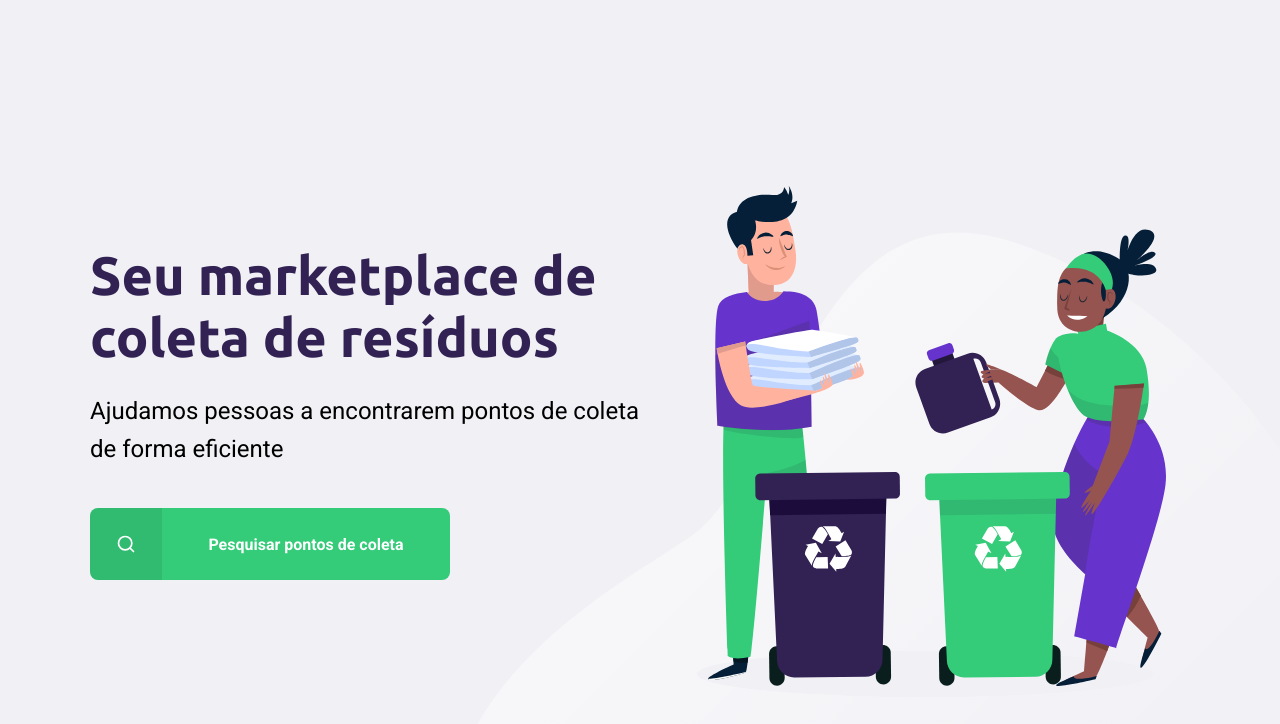
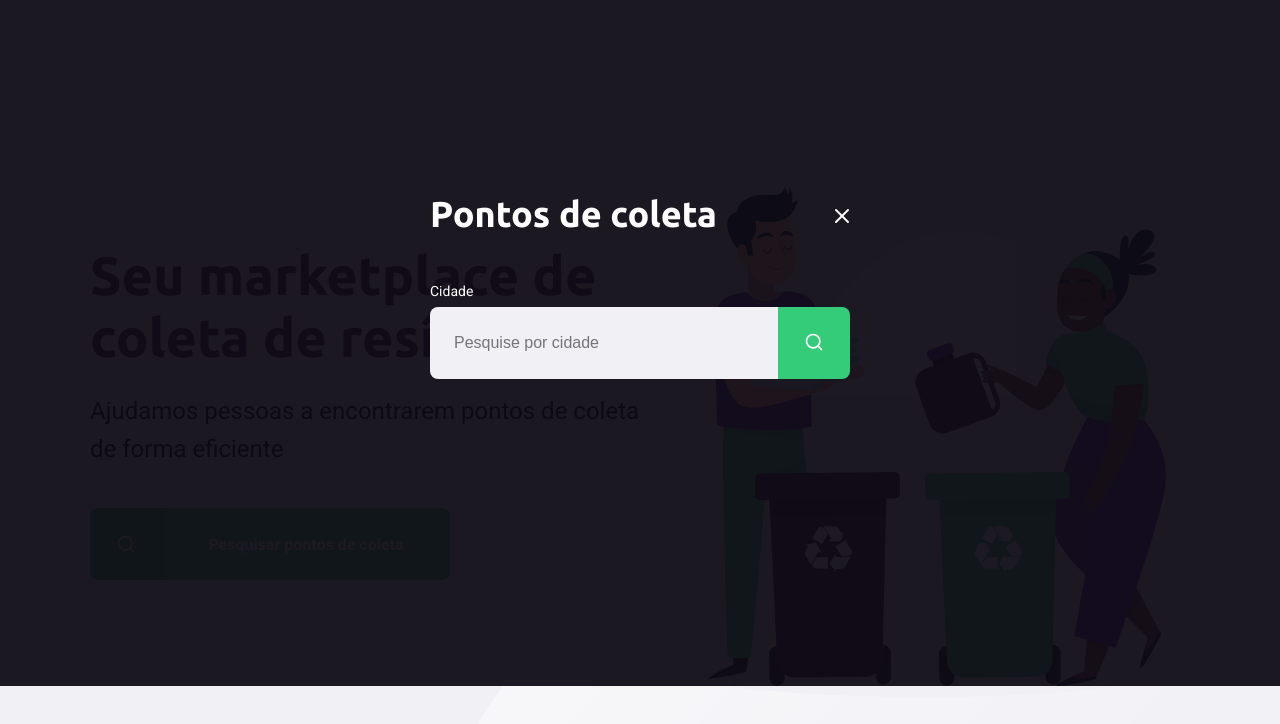
Before and after one commit to fredsonchaves07/ecoleta, a plain HTML site: page index.html in a window 1280 px wide. Both pictures are taken after a click on the link "Pesquisar pontos de coleta". Shown: the part 114-838 px from the top of the page. Drawn offline with Linux system fonts and the light colour scheme.

Commit message:
feat: front-end finish

```diff
--- a/index.html
+++ b/index.html
@@ -5,6 +5,7 @@
     <meta name="viewport" content="width=device-width, initial-scale=1.0">
     <link rel="stylesheet" href="main.css">
     <link rel="stylesheet" href="home.css">
+    <link rel="stylesheet" href="modal.css">
     <link rel="stylesheet" href="responsive.css">
     <title>Ecoleta</title>
 </head>
@@ -13,7 +14,7 @@
         <div class="content">
             <header>
                 <img src="./img/logo.svg" alt="logomarca">
-                <a href="#">
+                <a href="create-point.html">
                     <span></span>
                     Cadastre um ponto de coleta
                 </a>
@@ -30,5 +31,24 @@
             </main>
         </div>
     </div>
+
+    <div id="modal" class="hide">
+        <div class="content">
+            <div class="header">
+                <h1>Pontos de coleta</h1>
+                <a href="#">Fechar</a>
+            </div>
+            <form action="">
+                <label for="search">Cidade</label>
+                <div class="search field">
+                    <input type="text" name="search" placeholder="Pesquise por cidade">
+                    <button>
+                        <img src="./img/search.svg" alt="Buscar">
+                    </button>
+                </div>
+            </form>
+        </div>
+    </div>
+    <script src="index.js"></script>
 </body>
 </html>
--- /dev/null
+++ b/index.js
@@ -0,0 +1,11 @@
+const buttonSearch = document.querySelector('#page-home main a')
+const modal = document.querySelector('#modal')
+const closeModal = document.querySelector('#modal .header a')
+
+buttonSearch.addEventListener('click', () => {
+    modal.classList.remove('hide')
+})
+
+closeModal.addEventListener('click', () =>{
+    modal.classList.add('hide')
+})
--- /dev/null
+++ b/modal.css
@@ -0,0 +1,75 @@
+#modal{
+    height: 100vh;
+    width: 100vw;
+    background-color: #0e0a14ef;
+    position: fixed;
+    top: 0;
+    display: flex;
+    justify-content: center;
+    align-items: center;
+    transition: 400ms;
+}
+
+#modal.hide{
+    visibility: hidden;
+}
+
+#modal .content{
+    color: white;
+    width: 420px;
+
+}
+
+#modal .header{
+    display: flex;
+    align-items: center;
+    justify-content: space-between;
+    margin-bottom: 48px;
+}
+
+#modal .header a{
+    background-image: url('./img/x.svg');
+    width: 20px;
+    height: 20px;
+    display: flex;
+    font-size: 0.01px;
+}
+
+#modal .header h1{
+    color: white;
+    font-size: 36px;
+    line-height: 42px;
+}
+
+#modal form label{
+    font-size: 14px;
+    line-height: 16px;
+    display: block;
+    margin-bottom: 8px;
+}
+
+#modal form .field{
+    display: flex;
+}
+
+#modal form input{
+    flex: 1;
+    background-color: #f0f0f5;
+    border-radius: 8px 0 0 8px;
+    border: 0;
+    padding: 16px 24px;
+    font-size: 16px;
+    color: #6c6c80;
+}
+
+#modal form button{
+    width: 72px;
+    height: 72px;
+    background-color: var(--primary-color);
+    border: 0;
+    border-radius: 0 8px 8px 0
+}
+
+#modal form button:hover{
+    background-color: #2fb85e;
+}
```
Also changed, not shown: search-results.css (added, +84 -0 lines), search-results.html (added, +51 -0 lines).
